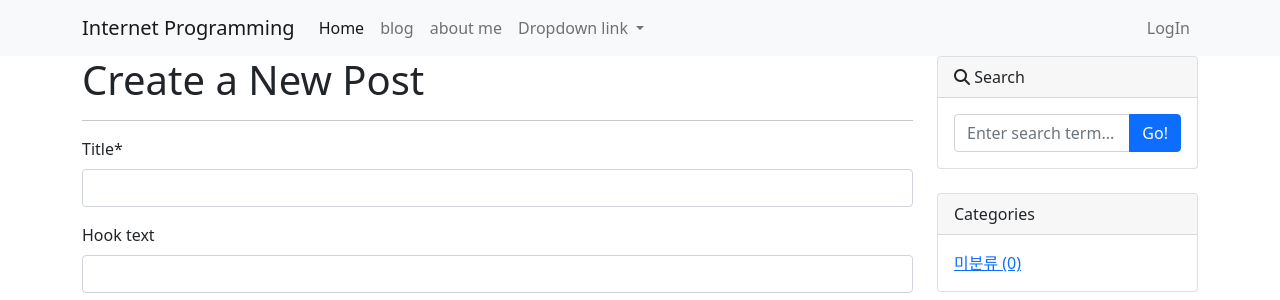
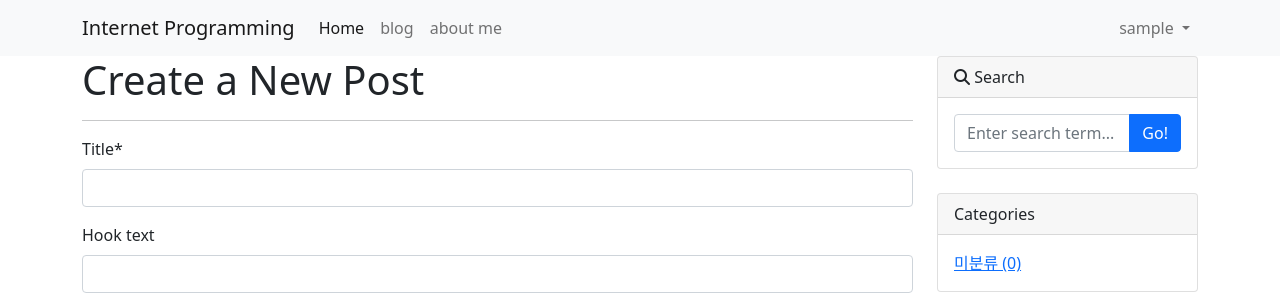
Before and after one commit to imddoy/Django22, a Django app: page /blog/create_post/ in a window 1280 px wide. Shown: the top 300 px of the page. Run offline with Django 4.2, Linux system fonts and the light colour scheme; the visitor is signed in with stand-in values (Sample User, id 1); data that the repository does not hold is empty; some libraries are stand-ins or nearby versions.

Commit message:
회원가입과 로그인 기능 추가하기

```diff
--- a/blog/templates/blog/navbar.html
+++ b/blog/templates/blog/navbar.html
@@ -1,3 +1,5 @@
+{% load socialaccount %}
+
 <nav class="navbar navbar-expand-lg navbar-light bg-light">
         <div class="container">
         <a class="navbar-brand" href="/">Internet Programming</a>
@@ -15,21 +17,23 @@
             <li class="nav-item">
                 <a class="nav-link" href="/about_me/">about me</a> <!--싱글 페이지 urls에서 정의한 url 사용-->
             </li>
-            <li class="nav-item dropdown">
+
+            </ul>
+            <ul class="navbar-nav ml-auto">
+                {% if user.is_authenticated %}
+                <li class="nav-item dropdown">
                 <a class="nav-link dropdown-toggle" href="#" id="navbarDropdownMenuLink" role="button" data-toggle="dropdown" aria-haspopup="true" aria-expanded="false">
-                Dropdown link
+                {{user.username}}
                 </a>
                 <div class="dropdown-menu" aria-labelledby="navbarDropdownMenuLink">
-                <a class="dropdown-item" href="#">Action</a>
-                <a class="dropdown-item" href="#">Another action</a>
-                <a class="dropdown-item" href="#">Something else here</a>
+                <a class="dropdown-item" href="/acoounts/logout/">LogOut</a>
                 </div>
-            </li>
-            </ul>
-            <ul class="navbar-nav ml-auto">
+                </li>
+                {% else %}
                 <li class="nav-item">
                     <a class="nav-link" href="#" data-toggle="modal" data-target="#loginModal">LogIn</a>
                 </li>
+                {% endif %}
             </ul>
         </div>
         </div>
@@ -48,11 +52,18 @@
             <div class="modal-body">
                 <div class="row">
                     <div class="col-6">
-                        <button type="button" class="btn btn-outline-dark btn-block btn-sm"><i class="fa-brands fa-google"></i> LogIn with Google</button>
-                        <button type="button" class="btn btn-outline-dark btn-block btn-sm"><i class="fa-solid fa-envelope"></i> LogIn with Email</button>
+                        <a role="button" class="btn btn-outline-dark btn-block btn-sm"
+                            href="{% provider_login_url 'google' %}">
+                            <i class="fa-brands fa-google"></i> LogIn with Google
+                        </a>
+                        <a role="button" class="btn btn-outline-dark btn-block btn-sm"
+                            href="/accounts/login/"><i class="fa-solid fa-envelope"></i> LogIn with Email
+                        </a>
                     </div>
                     <div class="col-6">
-                        <button type="button" class="btn btn-outline-dark btn-block btn-sm"><i class="fa-solid fa-envelope"></i> SignUp with Email</button>
+                        <a role="button" class="btn btn-outline-dark btn-block btn-sm"
+                            href="/accounts/signup/"><i class="fa-solid fa-envelope"></i> SignUp with Email
+                        </a>
                     </div>
                 </div>
             </div>
--- a/myDjangoPrj/urls.py
+++ b/myDjangoPrj/urls.py
@@ -22,7 +22,8 @@ from django.conf.urls.static import static
 urlpatterns = [
     path('admin/', admin.site.urls), # IP주소/admin/
     path('blog/', include('blog.urls')), #IP주소/blog/
-    path('', include('single_pages.urls')) #IP주소/
+    path('', include('single_pages.urls')), #IP주소/
+    path('accounts/', include('allauth.urls'))
 ]
 
 urlpatterns += static(settings.MEDIA_URL, document_root=settings.MEDIA_ROOT)
```
Also changed, not shown: myDjangoPrj/settings.py (+13 -0 lines).
